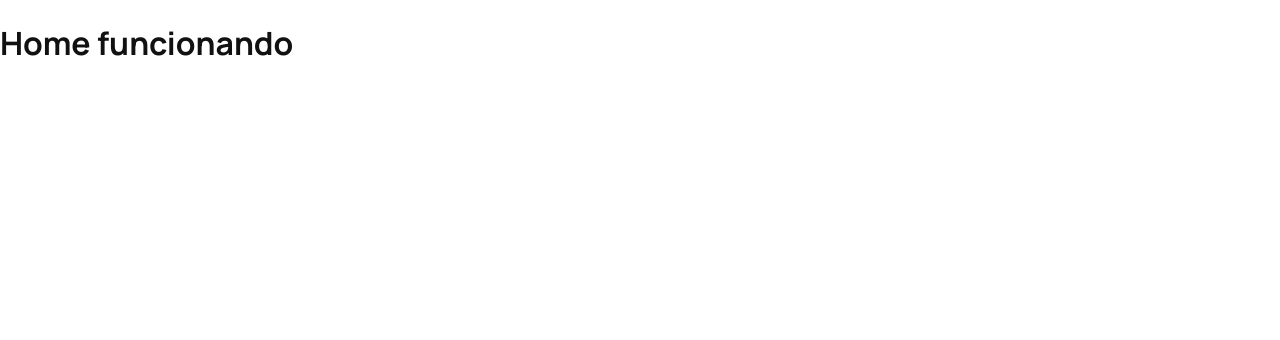
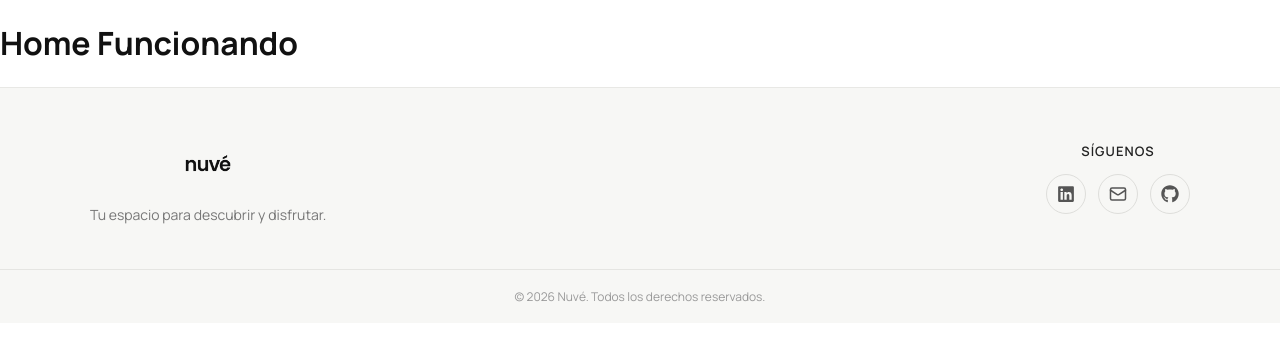
Before and after one commit to Ismabc05/Nuve, a React (Vite) app in the folder frontend/: page /products in a window 1280 px wide. Shown: the top 340 px of the page. Built offline with nearby package versions, Linux system fonts and the light colour scheme.

Commit message:
footer echo

```diff
--- a/frontend/src/componentes/Footer.tsx
+++ b/frontend/src/componentes/Footer.tsx
@@ -1,5 +1,58 @@
+import { FaLinkedin, FaGithub } from 'react-icons/fa';
+import '../estilos/footer/footer.css';
+import { LuMail } from 'react-icons/lu';
+
 function Footer() {
-    return <h1>Este es el Footer</h1>
+  return (
+    <footer className="footer">
+      <div className="footer__container">
+
+        <div className="footer__brand">
+          <img src="/login.png" alt="Nuvé" />
+
+          <p>
+            Tu espacio para descubrir y disfrutar.
+          </p>
+        </div>
+
+        <div className="footer__social">
+          <h3>Síguenos</h3>
+
+          <div className="footer__social-links">
+            <a
+              href="https://www.linkedin.com/in/ismaelbedmar/"
+              target="_blank"
+              rel="noreferrer"
+              aria-label="Linkedin"
+            >
+              <FaLinkedin />
+            </a>
+
+            <a
+              href="mailto:ismaelbedmarcejas@gmail.com"
+              aria-label="Enviar correo"
+            >
+              <LuMail />
+            </a>
+
+            <a
+              href="https://github.com/Ismabc05"
+              target="_blank"
+              rel="noreferrer"
+              aria-label="GitHub"
+            >
+              <FaGithub />
+            </a>
+          </div>
+        </div>
+
+      </div>
+
+      <div className="footer__bottom">
+        <p>© 2026 Nuvé. Todos los derechos reservados.</p>
+      </div>
+    </footer>
+  );
 }
 
-export default Footer
+export default Footer;
--- /dev/null
+++ b/frontend/src/estilos/footer/footer.css
@@ -0,0 +1,123 @@
+.footer {
+  width: 100%;
+  background: #f7f7f5;
+  color: #222;
+  border-top: 1px solid #e8e8e5;
+}
+
+.footer__container {
+  width: min(1100px, 90%);
+  margin: 0 auto;
+  padding: 45px 0;
+
+  display: flex;
+  justify-content: space-between;
+  align-items: center;
+}
+
+.footer__brand {
+  display: flex;
+  flex-direction: column;
+  gap: 12px;
+  align-items: center;
+}
+
+.footer__brand img {
+  width: 80px;
+  height: auto;
+}
+
+.footer__brand p {
+  margin: 0;
+  color: #777;
+  font-size: 14px;
+}
+
+.footer__social {
+  display: flex;
+  flex-direction: column;
+  align-items: center;
+  gap: 14px;
+}
+
+.footer__social h3 {
+  margin: 0;
+
+  font-size: 13px;
+  font-weight: 600;
+  text-transform: uppercase;
+  letter-spacing: 0.08em;
+}
+
+.footer__social-links {
+  display: flex;
+  gap: 12px;
+}
+
+.footer__social-links a {
+  width: 40px;
+  height: 40px;
+
+  display: flex;
+  align-items: center;
+  justify-content: center;
+
+  border: 1px solid #dededb;
+  border-radius: 50%;
+
+  color: #555;
+  font-size: 18px;
+
+  text-decoration: none;
+
+  transition:
+    color 0.4s cubic-bezier(0.4, 0, 0.2, 1),
+    background-color 0.4s cubic-bezier(0.4, 0, 0.2, 1),
+    border-color 0.4s cubic-bezier(0.4, 0, 0.2, 1),
+    transform 0.4s cubic-bezier(0.4, 0, 0.2, 1);
+}
+
+.footer__social-links a:hover {
+  background-color: #222;
+  border-color: #222;
+  color: #fff;
+  transform: translateY(-2px);
+}
+
+.footer__bottom {
+  border-top: 1px solid #e5e5e2;
+
+  padding: 18px 20px;
+
+  display: flex;
+  justify-content: center;
+  align-items: center;
+}
+
+.footer__bottom p {
+  margin: 0;
+
+  font-size: 12px;
+  color: #999;
+}
+
+@media (max-width: 600px) {
+  .footer__container {
+    flex-direction: column;
+    align-items: center;
+    text-align: center;
+    gap: 35px;
+  }
+
+  .footer__brand {
+    align-items: center;
+  }
+
+  .footer__social {
+    align-items: center;
+  }
+
+  .footer__social-links {
+    justify-content: center;
+  }
+}
--- a/frontend/src/paginas/product/Home.tsx
+++ b/frontend/src/paginas/product/Home.tsx
@@ -1,5 +1,10 @@
+import Footer from "../../componentes/Footer"
+
 function Home() {
-    return <h1>Home funcionando</h1>
+    return <>
+        <h1>Home Funcionando</h1>
+        <Footer/>
+    </>
 }
 
 export default Home
```
